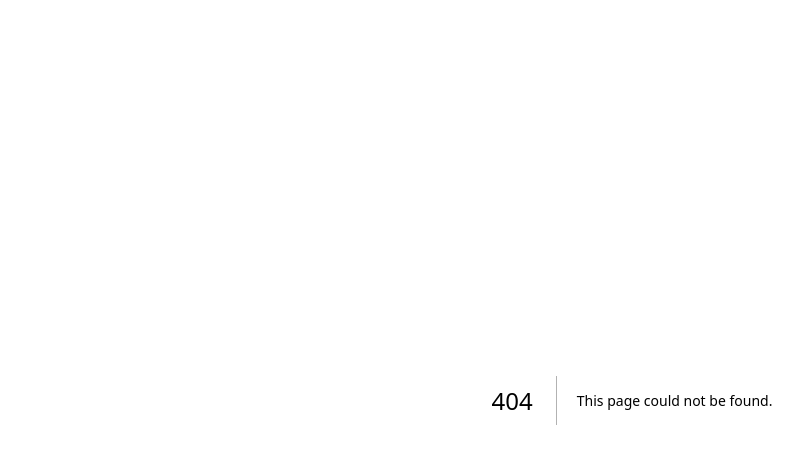
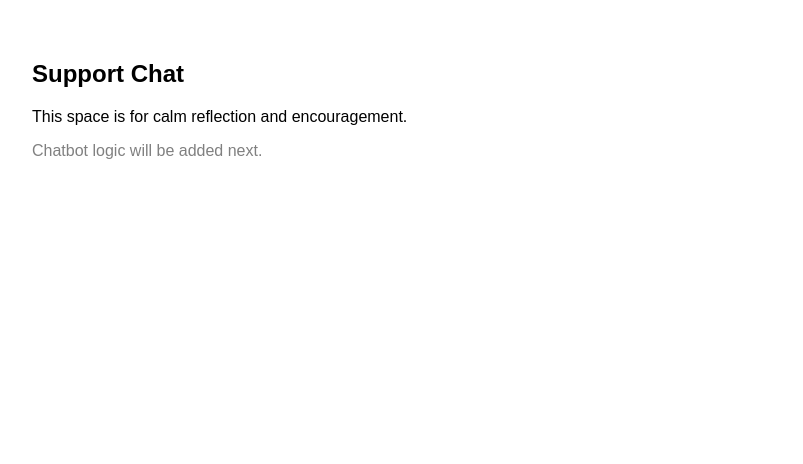
Before and after one commit to Rabbi111-cloud/Mental-Support-App, a Next.js app: page /chat in a window 1280 px wide. Before the commit this address had no page. Shown: the top 464 px of the page, without its empty margins (8-811 px from the left). Built offline with nearby package versions, Linux system fonts and the light colour scheme.

Commit message:
Create page.js

```diff
--- /dev/null
+++ b/app/chat/page.js
@@ -0,0 +1,15 @@
+export default function Chat() {
+  return (
+    <main style={{ padding: 40 }}>
+      <h2>Support Chat</h2>
+
+      <p>
+        This space is for calm reflection and encouragement.
+      </p>
+
+      <p style={{ color: "gray" }}>
+        Chatbot logic will be added next.
+      </p>
+    </main>
+  )
+}
```
